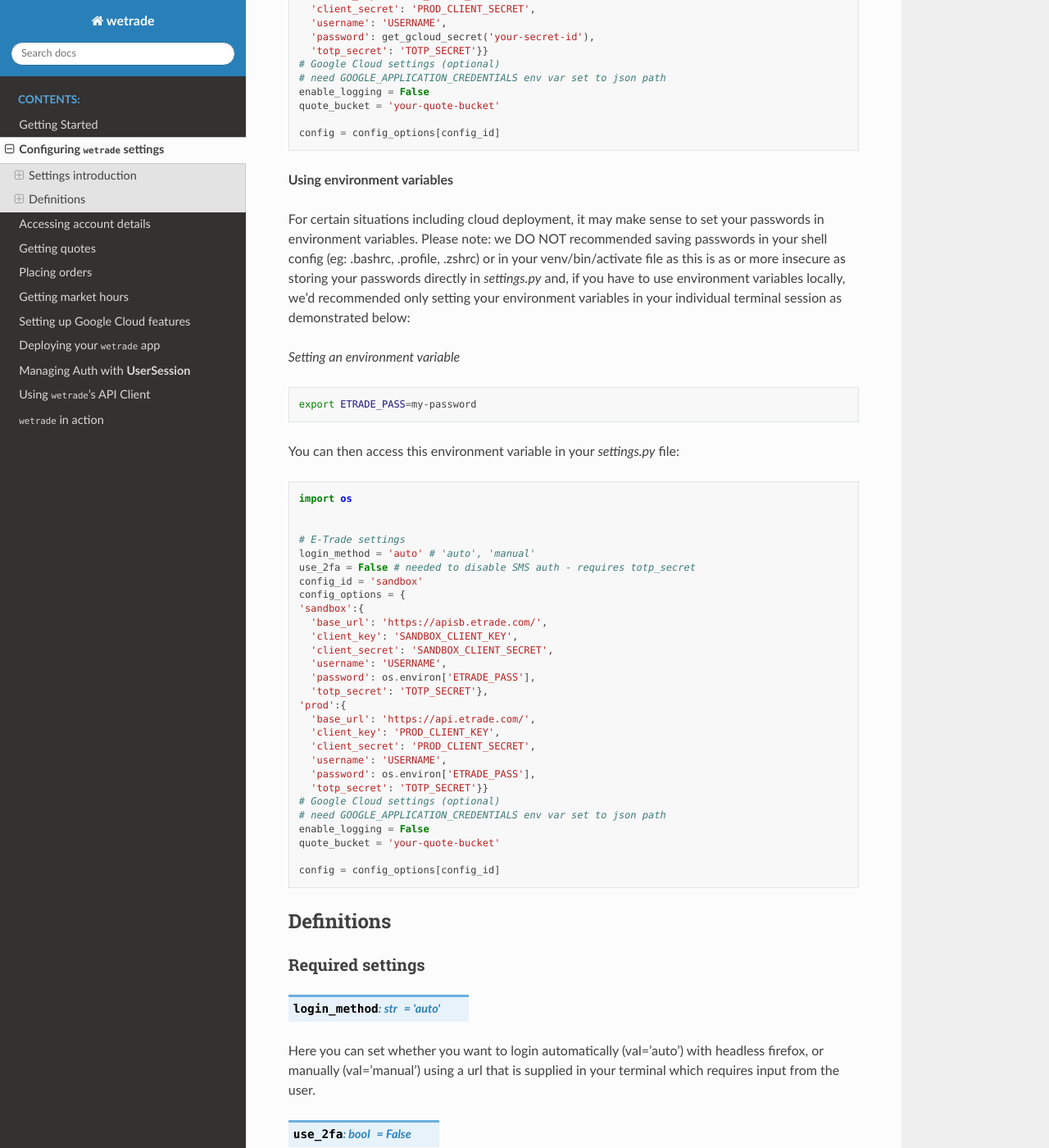
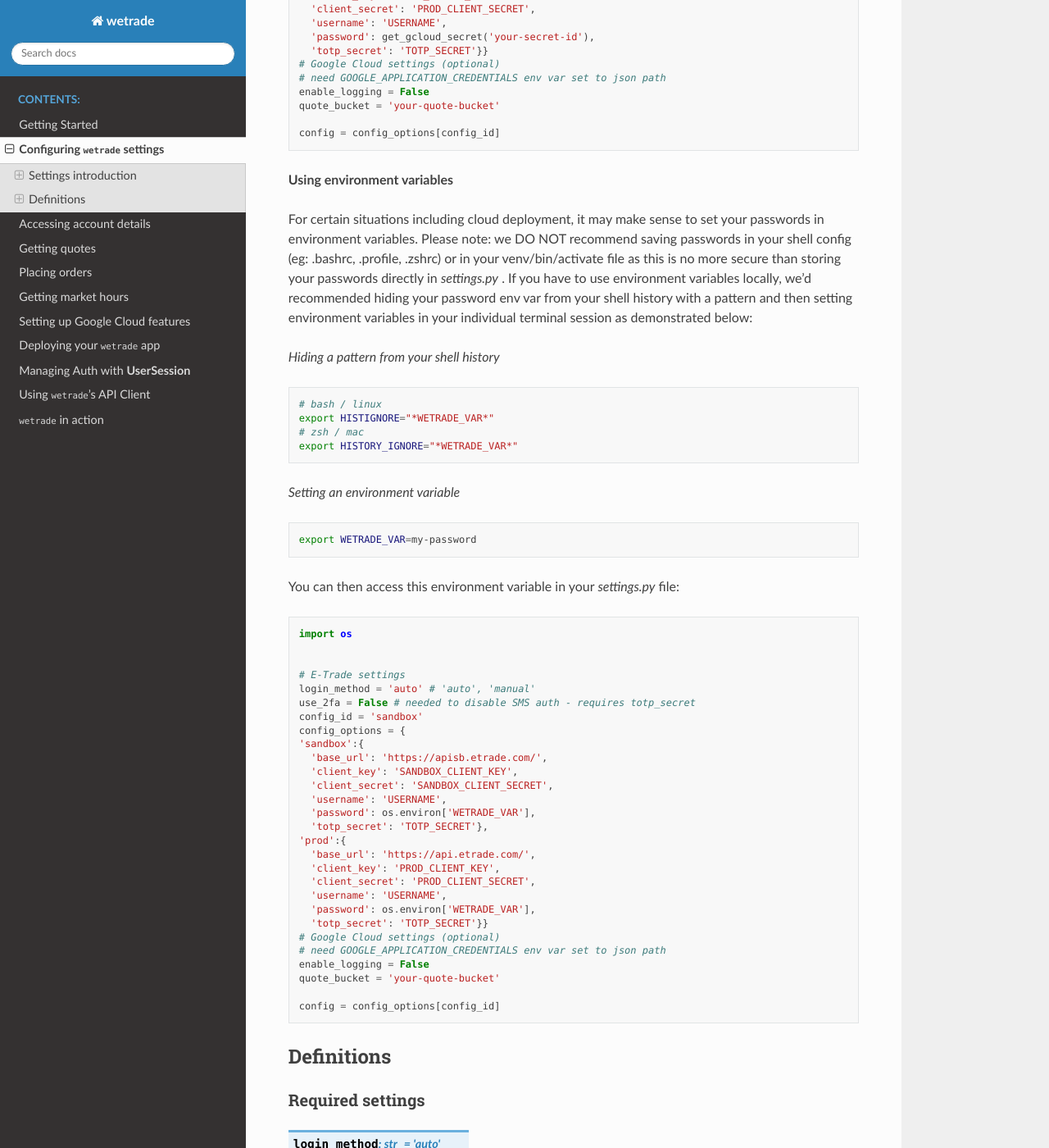
Before and after one commit to mason-krause/wetrade, a Sphinx documentation site: the page built from docs/settings.rst, in a window 1280 px wide and 1400 px high, scrolled down 1608 px. Shown: the whole window at 82% size. Built offline with Sphinx 7.4.7 and the Read the Docs theme 2.0.0, drawn with Linux system fonts in a browser that asks for light colours.

Commit message:
update docs

```diff
--- a/docs/settings.rst
+++ b/docs/settings.rst
@@ -104,18 +104,28 @@ After following the :ref:`instructions for setting up your Google Cloud account
 **Using environment variables**
 
 For certain situations including cloud deployment, it may make sense to set your
-passwords in environment variables. Please note: we DO NOT recommended saving
+passwords in environment variables. Please note: we DO NOT recommend saving
 passwords in your shell config (eg: .bashrc, .profile, .zshrc) or in your
-venv/bin/activate file as this is as or more insecure as storing your passwords
-directly in *settings.py* and, if you have to use environment variables locally,
-we'd recommended only setting your environment variables in your individual
-terminal session as demonstrated below:
+venv/bin/activate file as this is no more secure than storing your passwords
+directly in *settings.py* . If you have to use environment variables locally,
+we'd recommended hiding your password env var from your shell history with a
+pattern and then setting environment variables in your individual terminal
+session as demonstrated below:
+
+*Hiding a pattern from your shell history*
+
+.. code-block:: shell
+
+  # bash / linux
+  export HISTIGNORE="*WETRADE_VAR*"
+  # zsh / mac
+  export HISTORY_IGNORE="*WETRADE_VAR*"
 
 *Setting an environment variable*
 
 .. code-block:: shell
 
-  export ETRADE_PASS=my-password
+  export WETRADE_VAR=my-password
 
 You can then access this environment variable in your *settings.py* file:
 
@@ -134,14 +144,14 @@ You can then access this environment variable in your *settings.py* file:
     'client_key': 'SANDBOX_CLIENT_KEY',
     'client_secret': 'SANDBOX_CLIENT_SECRET',
     'username': 'USERNAME',
-    'password': os.environ['ETRADE_PASS'],
+    'password': os.environ['WETRADE_VAR'],
     'totp_secret': 'TOTP_SECRET'},
   'prod':{
     'base_url': 'https://api.etrade.com/',
     'client_key': 'PROD_CLIENT_KEY',
     'client_secret': 'PROD_CLIENT_SECRET',
     'username': 'USERNAME',
-    'password': os.environ['ETRADE_PASS'],
+    'password': os.environ['WETRADE_VAR'],
     'totp_secret': 'TOTP_SECRET'}}
   # Google Cloud settings (optional)
   # need GOOGLE_APPLICATION_CREDENTIALS env var set to json path
```
